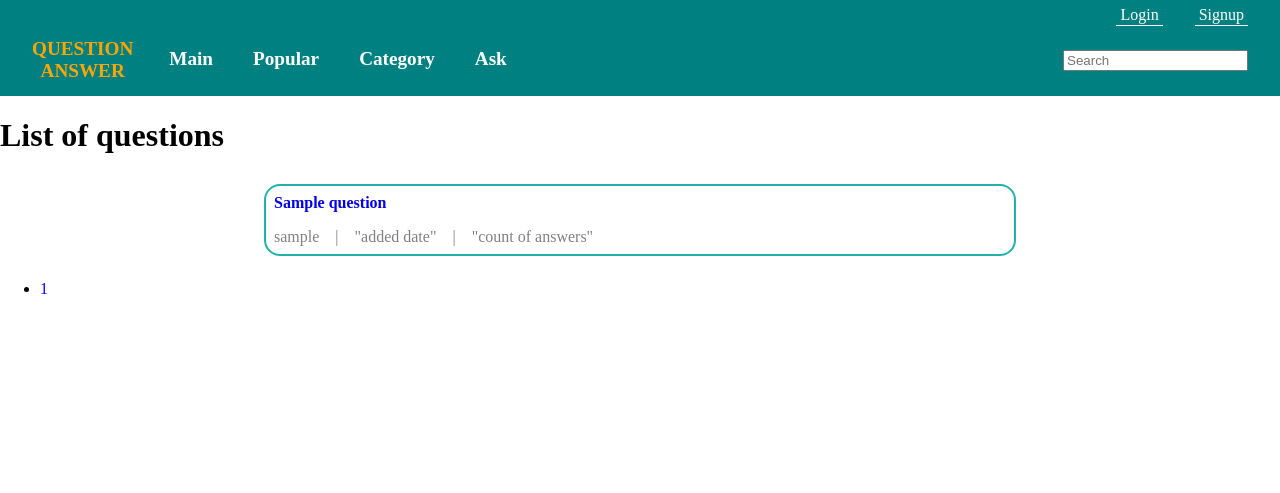
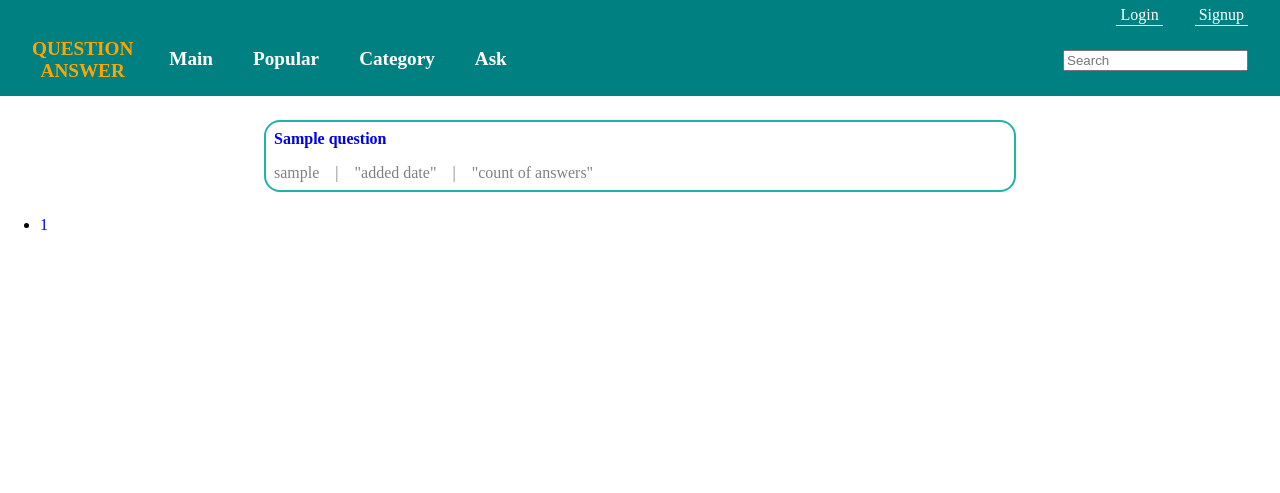
Before and after one commit to NickGitter/question-answer, a Django app: page / in a window 1280 px wide. Shown: the top 493 px of the page. Run offline with Django 3.2, Linux system fonts and the light colour scheme; tables that the repository leaves empty hold one stand-in row (values such as "Sample post").

Commit message:
++ styles margin-top, margin-bottom for the block with class .Columns.

```diff
--- a/ask/templates/list_of_questions.html
+++ b/ask/templates/list_of_questions.html
@@ -9,14 +9,13 @@ List of questions
 
 {% block MAIN %}
 <main>
-    <h1>List of questions</h1>
 
     <div class=Columns>
         <div class="Column">
             {% for question in questions %}
             <div class="Question">
-                <div class="TitleForQuestion" title="Open: {{ question.title }}">
-                    <a href="{{ question.get_absolute_url }}">
+                <div class="TitleForQuestion">
+                    <a href="{{ question.get_absolute_url }}" title="Open: {{ question.title }}">
                         <strong>{{ question.title }}</strong>
                     </a>
                 </div>
--- a/css/main.css
+++ b/css/main.css
@@ -134,6 +134,8 @@ a {
     flex-direction: row;
     align-items: center;
     justify-content: center;
+    margin-top: 1rem;
+    margin-bottom: 1rem;
 }
 
 .Columns > .Column {
```
